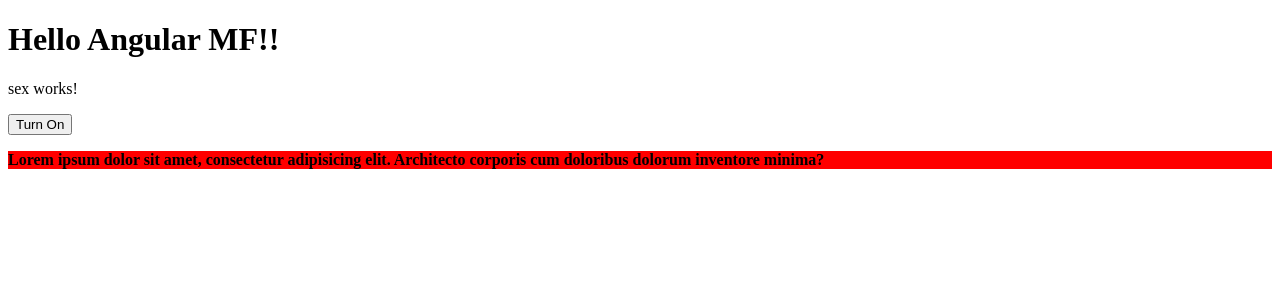
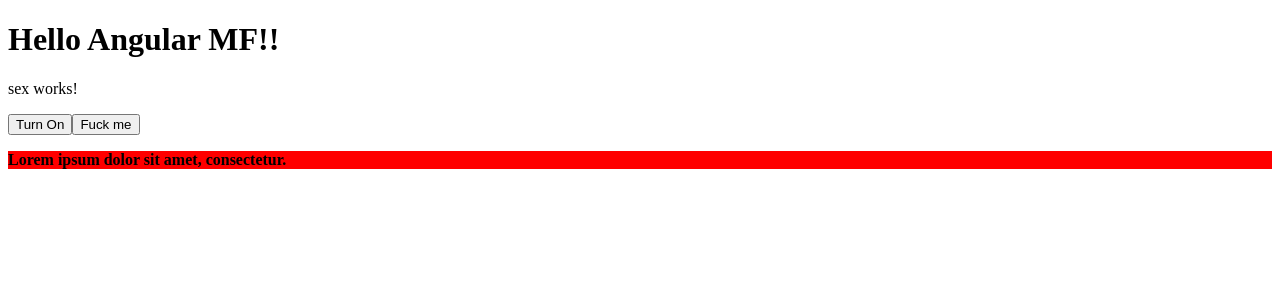
Before and after one commit to Fi1imon/angular-start, an Angular app: page / in a window 1280 px wide. Shown: the top 300 px of the page. Built offline with nearby package versions, Linux system fonts and the light colour scheme.

Commit message:
ngSwith done

```diff
--- a/src/app/sex/sex.component.html
+++ b/src/app/sex/sex.component.html
@@ -1,9 +1,19 @@
 <p>sex works!</p>
 
-<button (click)="TurnOn = !TurnOn">{{buttTxt}}</button>
 
-<p *ngIf="TurnOn; else redPar" class="green">Lorem ipsum dolor sit amet, consectetur adipisicing elit. Error, totam.</p>
 
-<ng-template #redPar>
-  <p class="red">Lorem ipsum dolor sit amet, consectetur adipisicing elit. Architecto corporis cum doloribus dolorum inventore minima?</p>
-</ng-template>
+<button
+  (click)="turnOn = !turnOn"
+>{{buttTxt}}</button>
+
+<button
+  (click)="turnOn = 111"
+>Fuck me</button>
+
+<div
+  [ngSwitch]="turnOn"
+>
+  <p *ngSwitchCase="true" class="green">Lorem ipsum dolor.</p>
+  <p *ngSwitchCase="false" class="red">Lorem ipsum dolor sit amet, consectetur.</p>
+  <p *ngSwitchDefault>Lorem ipsum dolor sit amet, consectetur adipisicing elit. Ea, enim?</p>
+</div>
--- a/src/app/sex/sex.component.ts
+++ b/src/app/sex/sex.component.ts
@@ -7,7 +7,7 @@
 })
 export class SexComponent implements OnInit {
 
-  TurnOn = false
+  turnOn: any = false
 
   buttTxt = 'Turn On'
 
```
